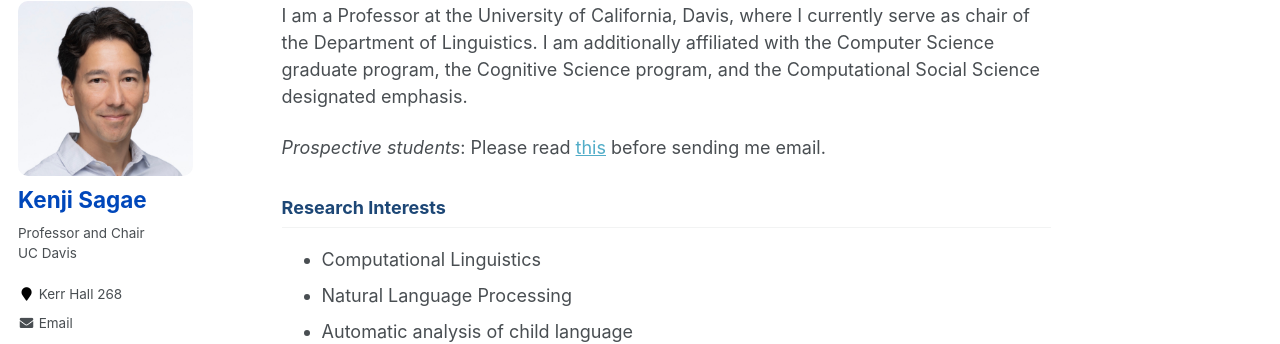
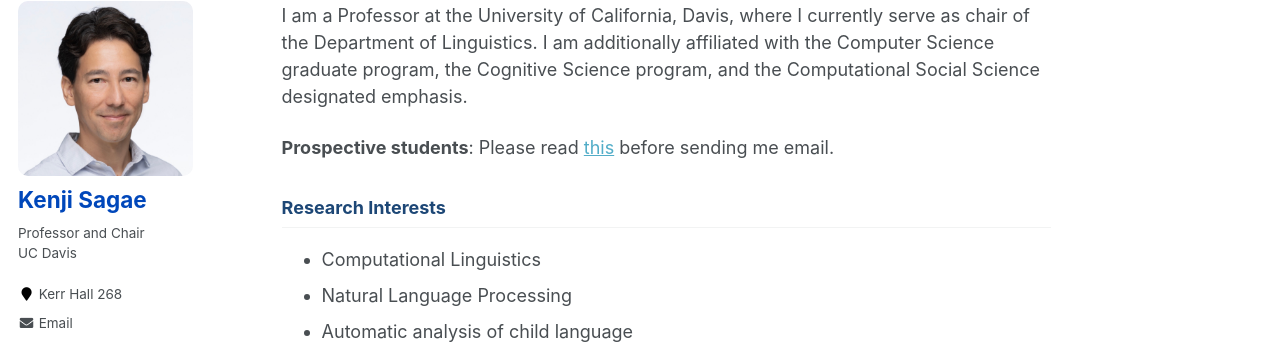
Before and after one commit to ucdaviscompling/sagae, a Jekyll site: the page built from _pages/about.md, in a window 1280 px wide. Shown: the part 125-469 px from the top of the page. Built offline with Jekyll 4.4.1, drawn with Linux system fonts in a browser that asks for light colours; some web fonts are replaced.

```diff
--- a/_pages/about.md
+++ b/_pages/about.md
@@ -11,7 +11,7 @@ redirect_from:
 I am a Professor at the University of California, Davis, where I currently serve as chair of the Department of Linguistics. I am additionally
 affiliated with the Computer Science graduate program, the Cognitive Science program, and the Computational Social Science designated emphasis.
 
-*Prospective students*: Please read [this](prospectivestudents.html) before sending me email.
+**Prospective students**: Please read [this](prospectivestudents.html) before sending me email.
 
 ## Research Interests
 
```
